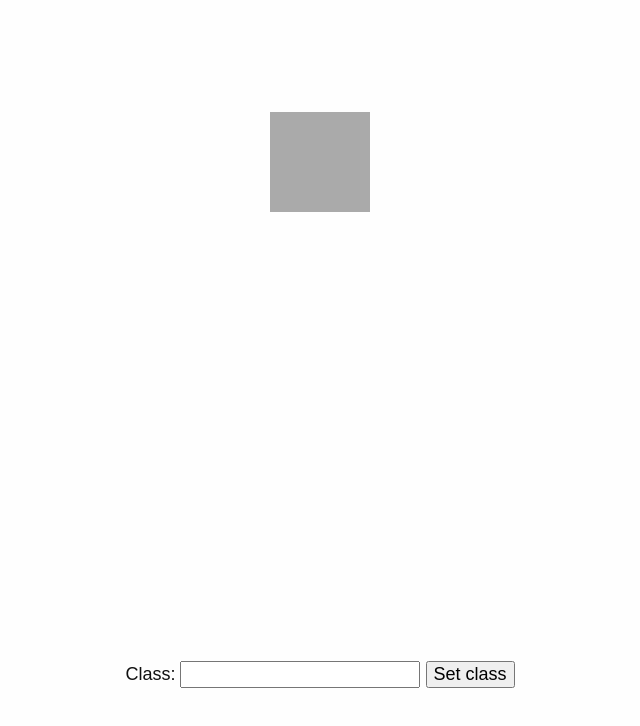
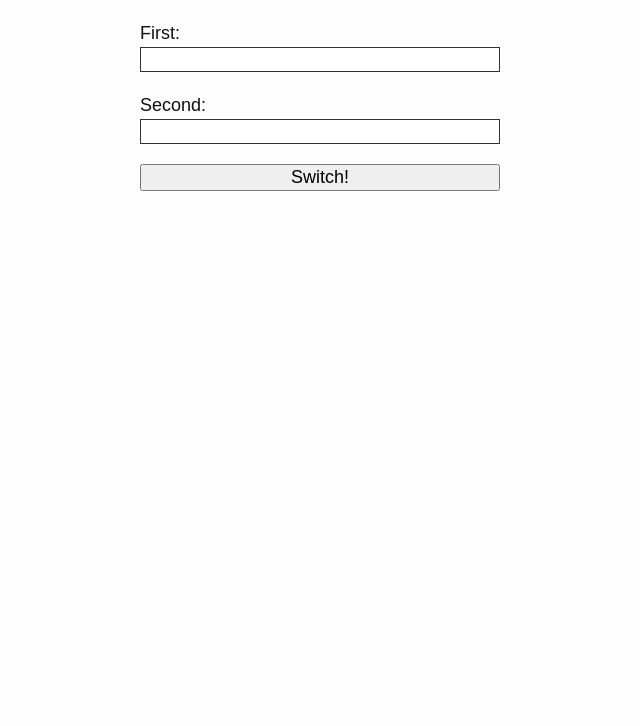
Before and after one commit to frederikebruendermann/javascript-playground, a website built with Vite: page src/index.html in a window 1280 px wide. Shown: the whole page, without its empty margins (320-960 px from the left). Built offline with nearby package versions, Linux system fonts and the light colour scheme.

Commit message:
Implement input value switch

```diff
--- a/src/index.html
+++ b/src/index.html
@@ -9,14 +9,16 @@
     <script defer type="module" src="./index.js"></script>
   </head>
   <body>
-    <div data-box class="box"></div>
-    <output data-output></output>
     <form data-form>
       <label>
-        Class:
-        <input name="class" />
+        First:
+        <input name="first" />
       </label>
-      <button>Set class</button>
+      <label>
+        Second:
+        <input name="second" />
+      </label>
+      <button>Switch!</button>
     </form>
   </body>
 </html>
--- a/src/index.js
+++ b/src/index.js
@@ -1,14 +1,10 @@
 const form = document.querySelector('[data-form]')
-const box = document.querySelector('[data-box]')
-const input = document.querySelector('[name="class"]')
-const output = document.querySelector('[data-output]')
+const input1 = document.querySelector('[name="first"]')
+const input2 = document.querySelector('[name="second"]')
 
 form.addEventListener('submit', event => {
   event.preventDefault()
-  box.className = 'box ' + input.value
-  const inputText = input.value // 'hello'
-  input.value = ''
-  input.focus()
-  const outputText = inputText.toUpperCase()
-  output.value = outputText
+  const firstValue = input1.value
+  input1.value = input2.value
+  input2.value = firstValue
 })
--- a/src/styles/global.css
+++ b/src/styles/global.css
@@ -3,22 +3,20 @@
 @import './_utility.css';
 
 body {
-  display: grid;
-  place-items: center;
-  height: 100vh;
+  margin: 0 auto;
+  padding: 20px;
+  max-width: 400px;
 }
 
-.box {
-  width: 100px;
-  height: 100px;
-  background: #aaa;
-  transition: all 0.4s;
+form {
+  display: grid;
+  gap: 20px;
 }
 
-.background {
-  background-color: hotpink;
+label {
+  display: grid;
 }
 
-.rotate {
-  transform: rotate(20deg);
+input {
+  border: 1px solid #333;
 }
```
